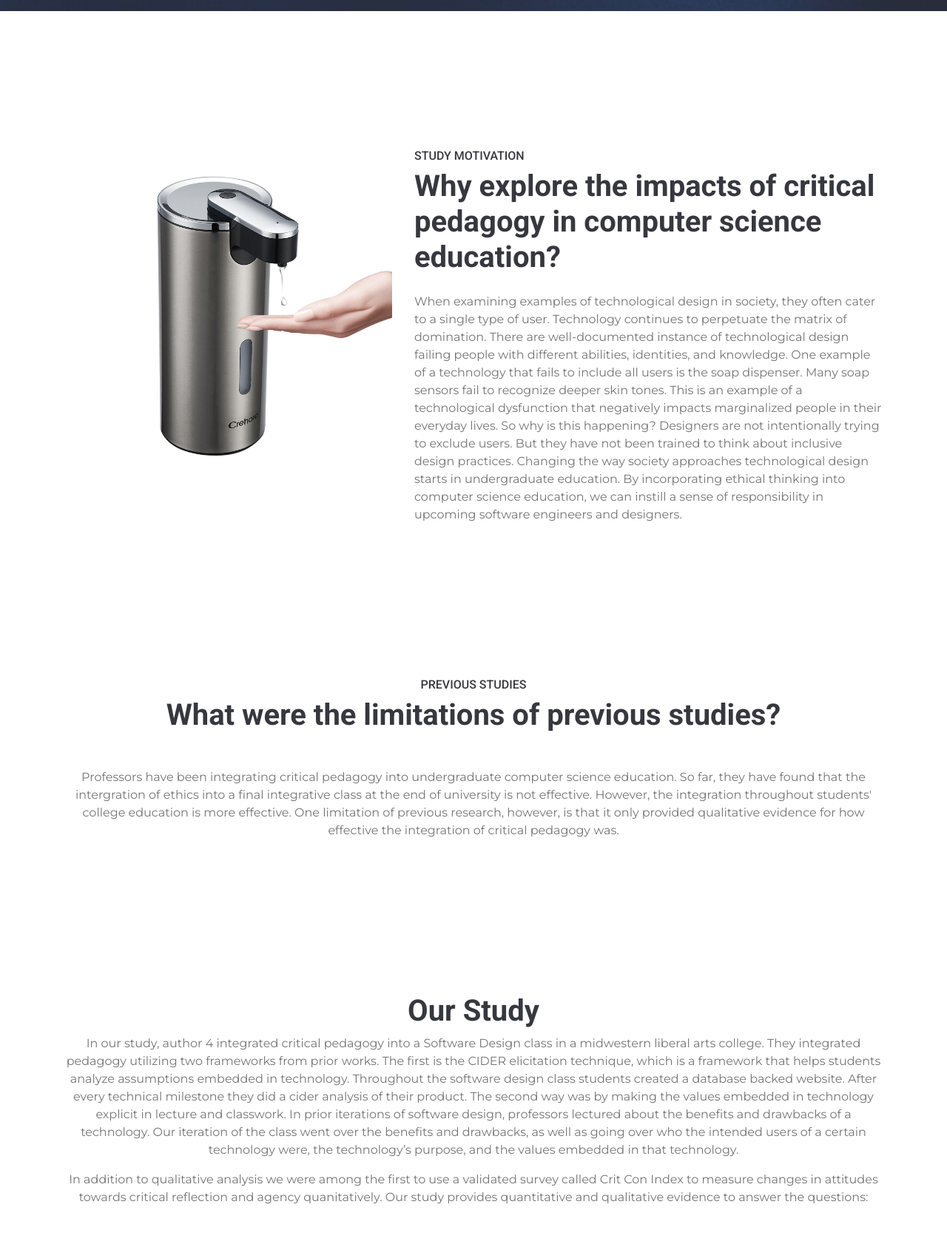
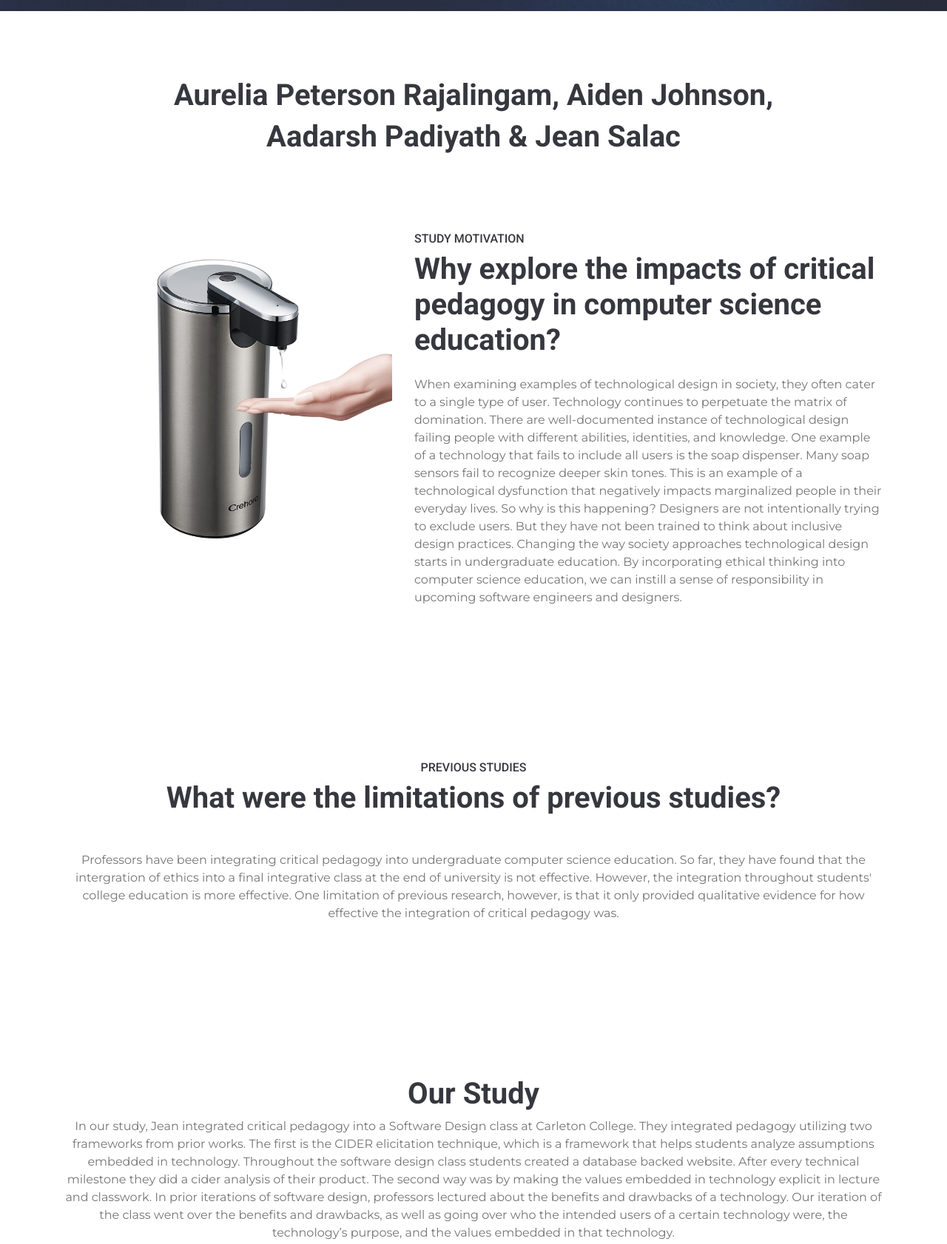
Before and after one commit to aureliapr/aureliapr.github.io, a plain HTML site: page research.html in a window 1280 px wide. Shown: the part 271-1953 px from the top of the page at 74% size. Drawn offline with nearby package versions, Linux system fonts and the light colour scheme.

Commit message:
added names to research website

```diff
--- a/research.html
+++ b/research.html
@@ -65,6 +65,9 @@
     </div>
     <!-- Page Header End -->
 
+    <h1 class = "text-center">Aurelia Peterson Rajalingam, Aiden Johnson, </h1>
+        <h1 class = "text-center"> Aadarsh Padiyath & Jean Salac</h1>
+
 
     <!--Motivation Start-->
         <div class="container-fluid py-5">
@@ -103,7 +106,7 @@
 
     <div class="container py-5">
                 <h1 class="text-center">Our Study</h1>
-                <p class = "text-center"> In our study, author 4 integrated critical pedagogy into a Software Design class in a midwestern liberal arts college.
+                <p class = "text-center"> In our study, Jean integrated critical pedagogy into a Software Design class at Carleton College.
                     They integrated pedagogy utilizing two frameworks from prior works.
                     The first is the CIDER elicitation technique, which is a framework that helps students analyze assumptions embedded in technology. Throughout the software design class students created a database backed website. After every technical milestone they did a cider analysis of their product.
                     The second way was by making the values embedded in technology explicit in lecture and classwork.
```
